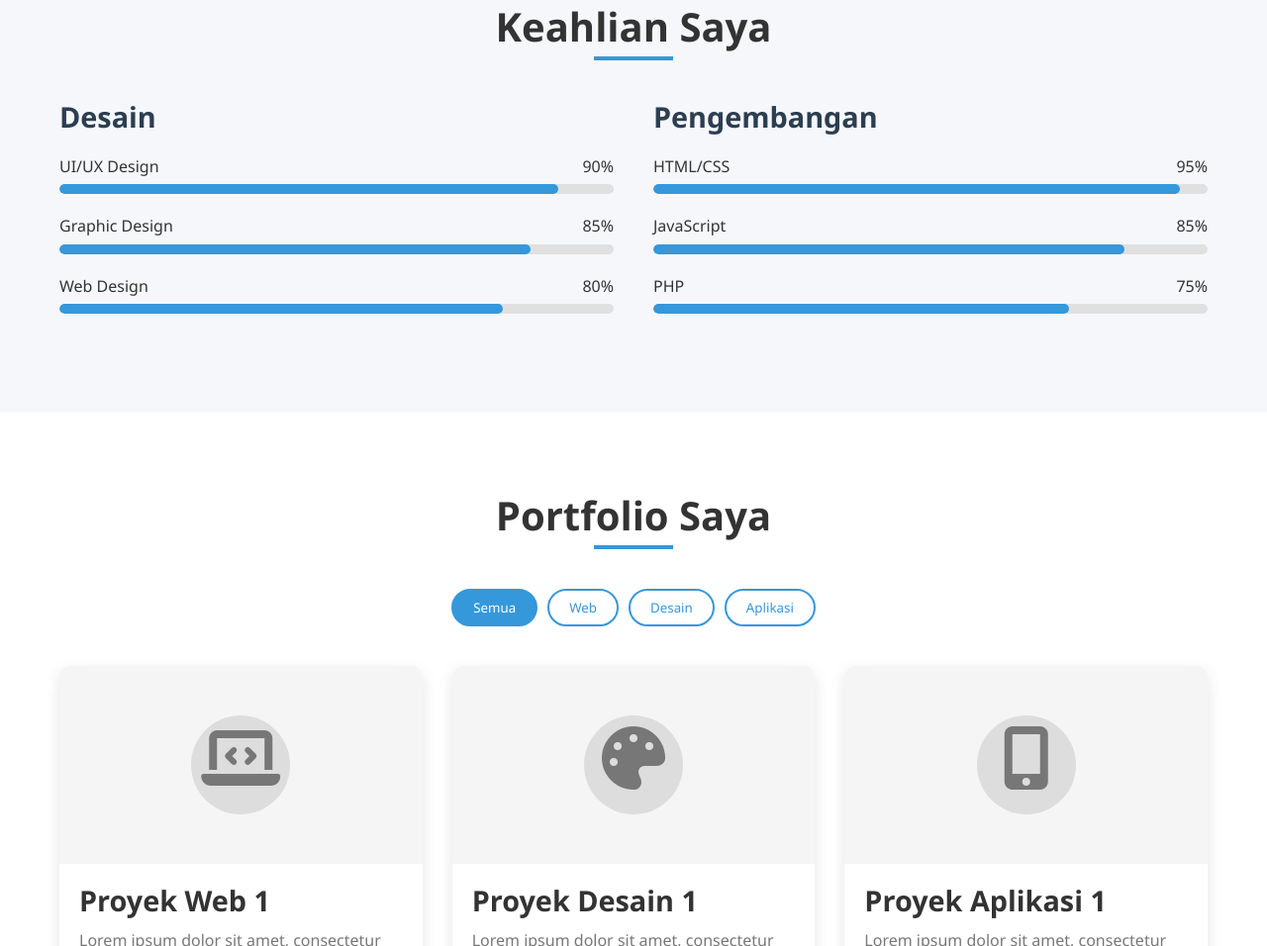
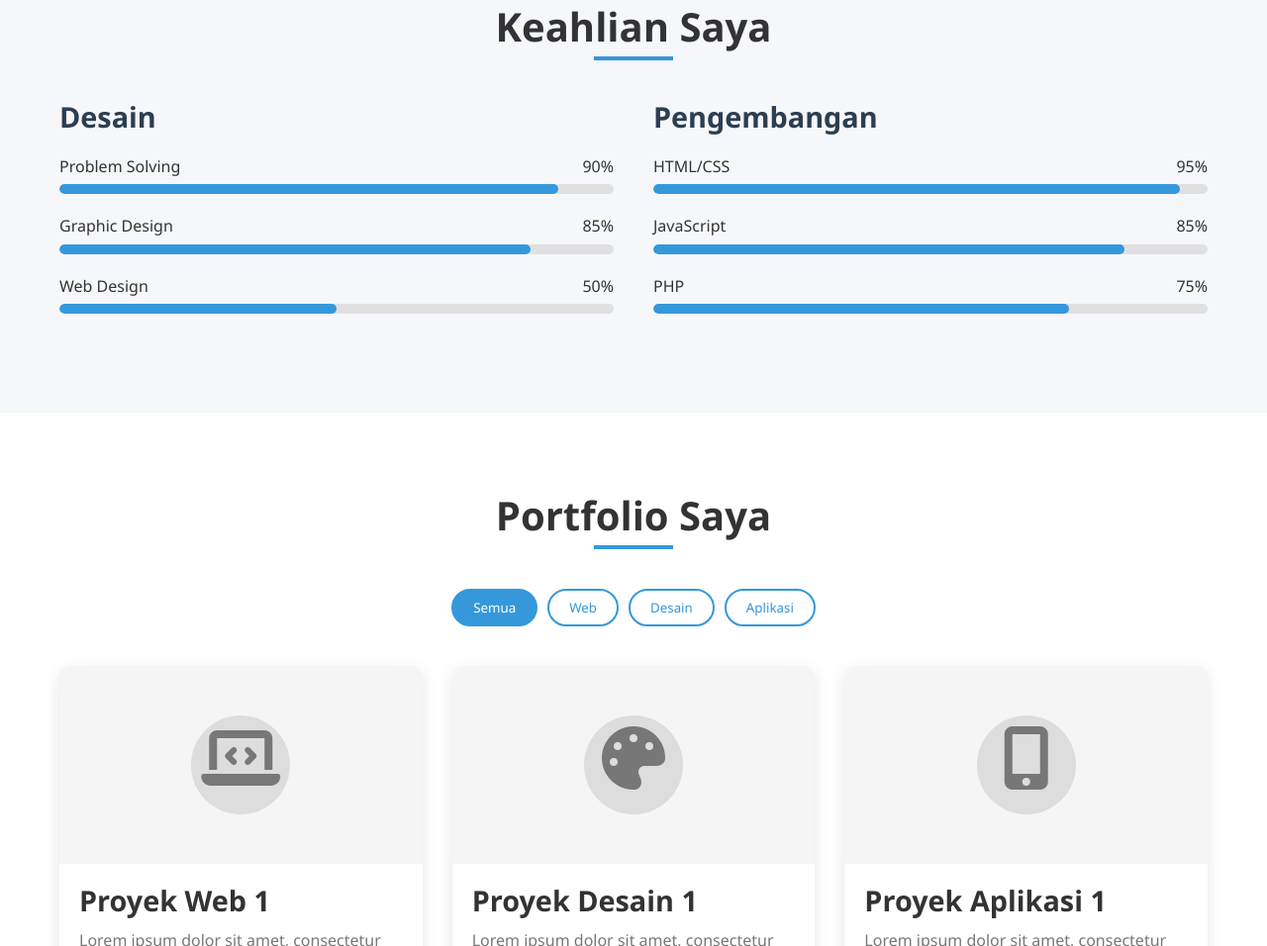
Before and after one commit to caelyan/portfolio, a plain HTML site: page index.html in a window 1280 px wide. Shown: the part 1316-2272 px from the top of the page at 99% size. Drawn offline with Linux system fonts and the light colour scheme.

Commit message:
Update index.html

```diff
--- a/index.html
+++ b/index.html
@@ -94,7 +94,7 @@
                     <h3>Desain</h3>
                     <div class="skill-item">
                         <div class="skill-info">
-                            <span>UI/UX Design</span>
+                            <span>Problem Solving</span>
                             <span>90%</span>
                         </div>
                         <div class="skill-bar">
@@ -113,10 +113,10 @@
                     <div class="skill-item">
                         <div class="skill-info">
                             <span>Web Design</span>
-                            <span>80%</span>
+                            <span>50%</span>
                         </div>
                         <div class="skill-bar">
-                            <div class="skill-progress" data-width="80"></div>
+                            <div class="skill-progress" data-width="50"></div>
                         </div>
                     </div>
                 </div>
```
